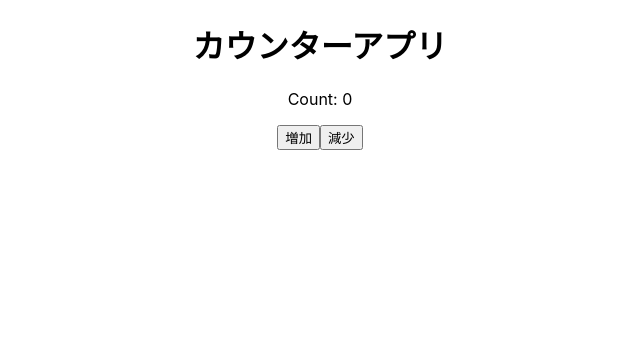
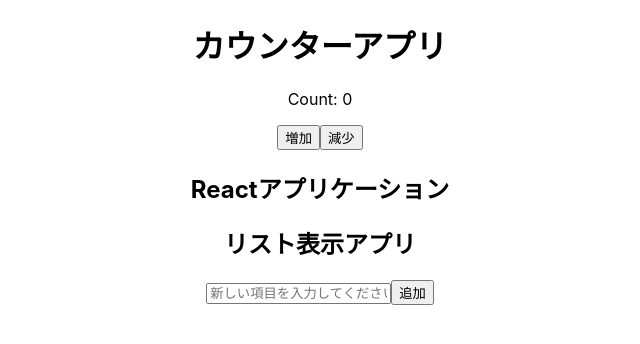
Before and after one commit to kusud-yuki/my-next-app, a React (Create React App) app in the folder react-app-example/: page / in a window 1280 px wide. Shown: the top 344 px of the page, without its empty margins (320-960 px from the left). Built offline with nearby package versions, Linux system fonts and the light colour scheme.

Commit message:
リスト機能の実装の為に新規ListApp.js追加とApp.jsに内容追加

```diff
--- a/react-app-example/src/App.js
+++ b/react-app-example/src/App.js
@@ -1,5 +1,10 @@
 import React, { useState } from 'react';
 import './App.css';
+import ListApp from './ListApp';
+
+
+
+
 
 function App() {
   const [count, setCount] = useState(0);
@@ -18,6 +23,8 @@
       <p>Count: {count}</p>
       <button onClick={increment}>増加</button>
       <button onClick={decrement}>減少</button>
+      <h2>Reactアプリケーション</h2>
+      <ListApp />
     </div>
   );
 }
--- /dev/null
+++ b/react-app-example/src/ListApp.js
@@ -0,0 +1,35 @@
+import React, { useState } from 'react';
+
+function ListApp() {
+  const [items, setItems] = useState([]);
+  const [newItem, setNewItem] = useState('');
+
+  const addItem = () => {
+    if (newItem.trim() !== '') {
+      setItems([...items, newItem]);
+      setNewItem('');
+    }
+  };
+
+  return (
+    <div>
+      <h2>リスト表示アプリ</h2>
+      <div>
+        <input
+          type="text"
+          value={newItem}
+          onChange={(e) => setNewItem(e.target.value)}
+          placeholder="新しい項目を入力してください"
+        />
+        <button onClick={addItem}>追加</button>
+      </div>
+      <ul>
+        {items.map((item, index) => (
+          <li key={index}>{item}</li>
+        ))}
+      </ul>
+    </div>
+  );
+}
+
+export default ListApp;
```
